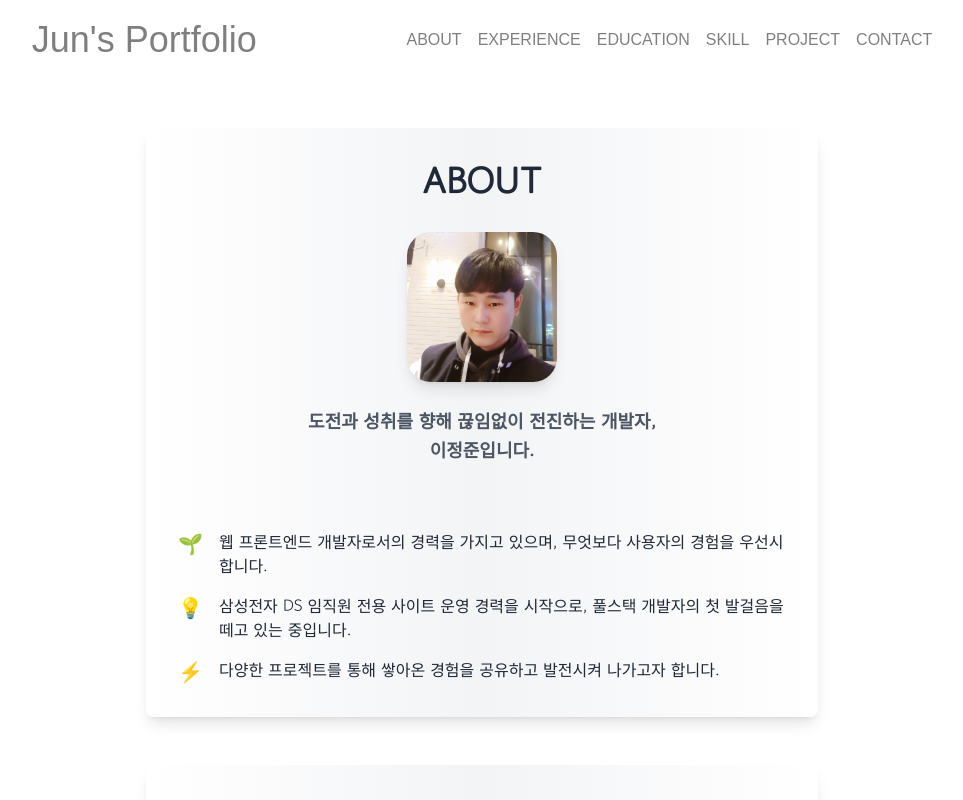
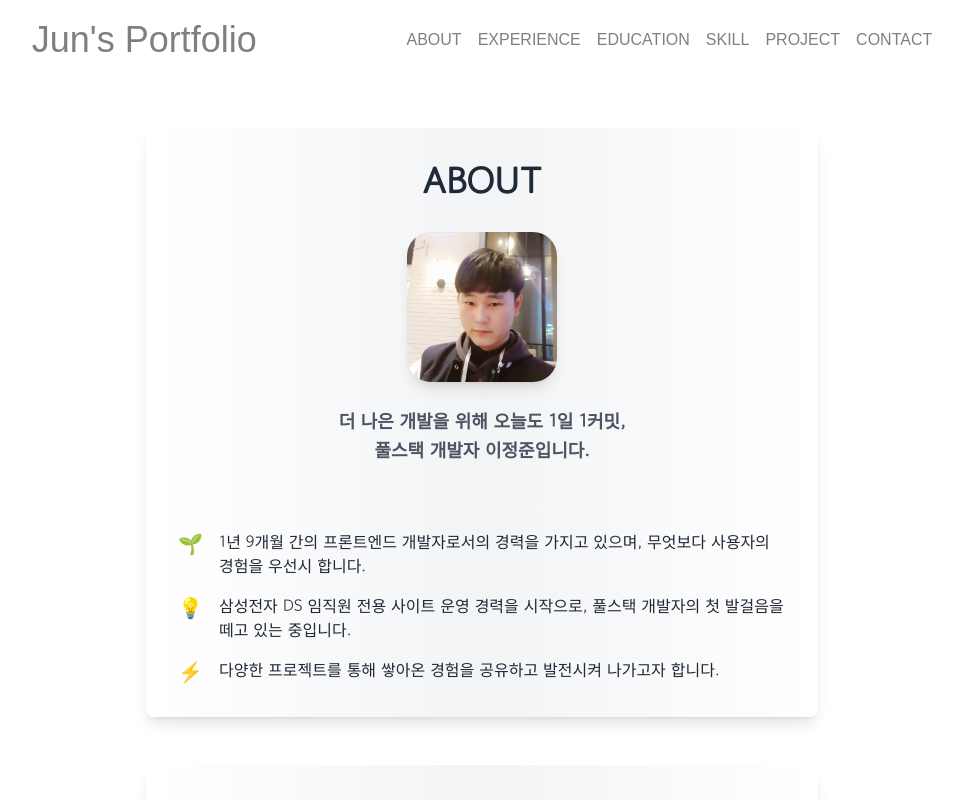
Before and after one commit to backbone94/next-portfolio, a Next.js app: page / in a window 1280 px wide. Shown: the top 800 px of the page, without its empty margins (158-1121 px from the left). Built offline with nearby package versions, Linux system fonts and the light colour scheme; a web font is replaced by a local one.

Commit message:
chore: About 수정

```diff
--- a/app/components/About.tsx
+++ b/app/components/About.tsx
@@ -24,14 +24,14 @@ export default function About() {
           />
         </a>
         <div className="text-center text-lg font-semibold mb-16 text-gray-600 leading-relaxed">
-          도전과 성취를 향해 끊임없이 전진하는 개발자,<br />이정준입니다.
+          더 나은 개발을 위해 오늘도 1일 1커밋,<br />풀스택 개발자 이정준입니다.
         </div>
 
         <div className="space-y-4 w-full">
           <div className="flex items-start">
             <span className="mr-4 text-xl">🌱</span>
             <p className="text-base text-gray-800 leading-normal">
-              웹 프론트엔드 개발자로서의 경력을 가지고 있으며, 무엇보다 사용자의 경험을 우선시 합니다.
+              1년 9개월 간의 프론트엔드 개발자로서의 경력을 가지고 있으며, 무엇보다 사용자의 경험을 우선시 합니다.
             </p>
           </div>
 
```
